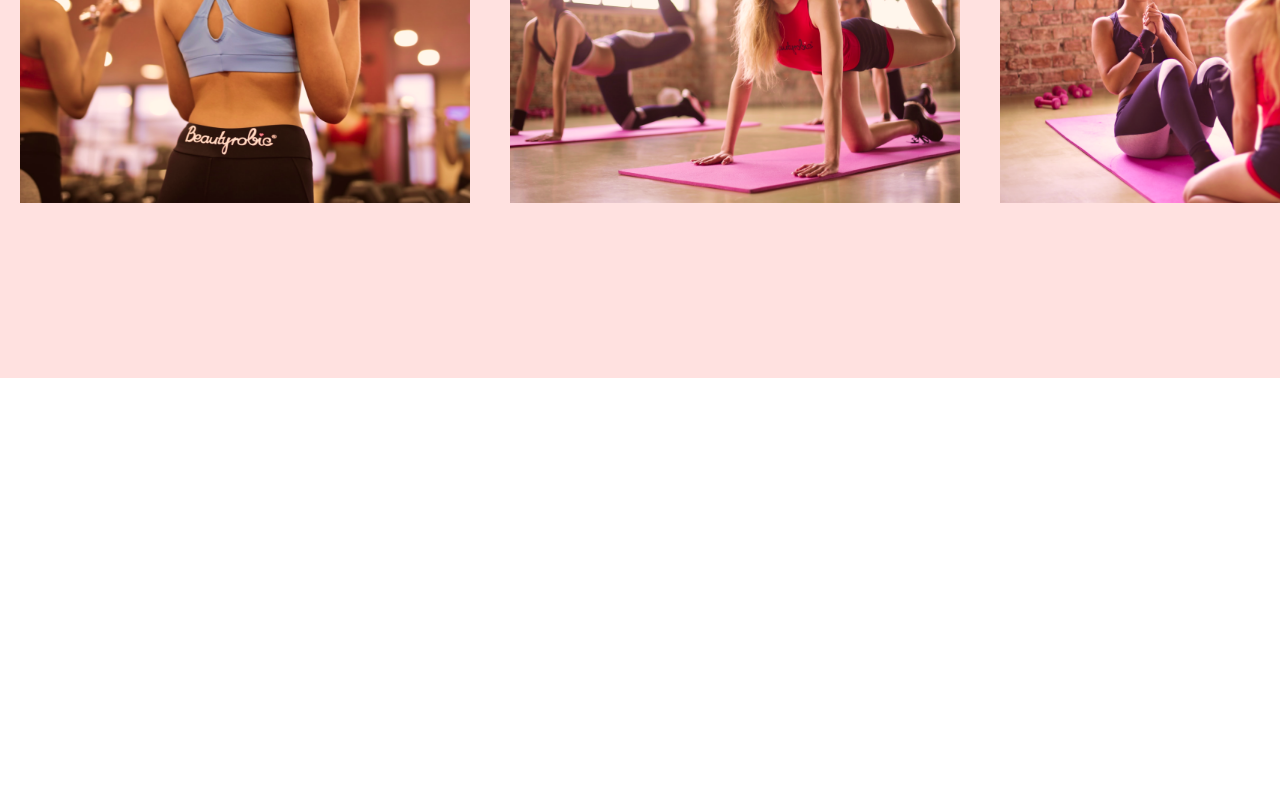
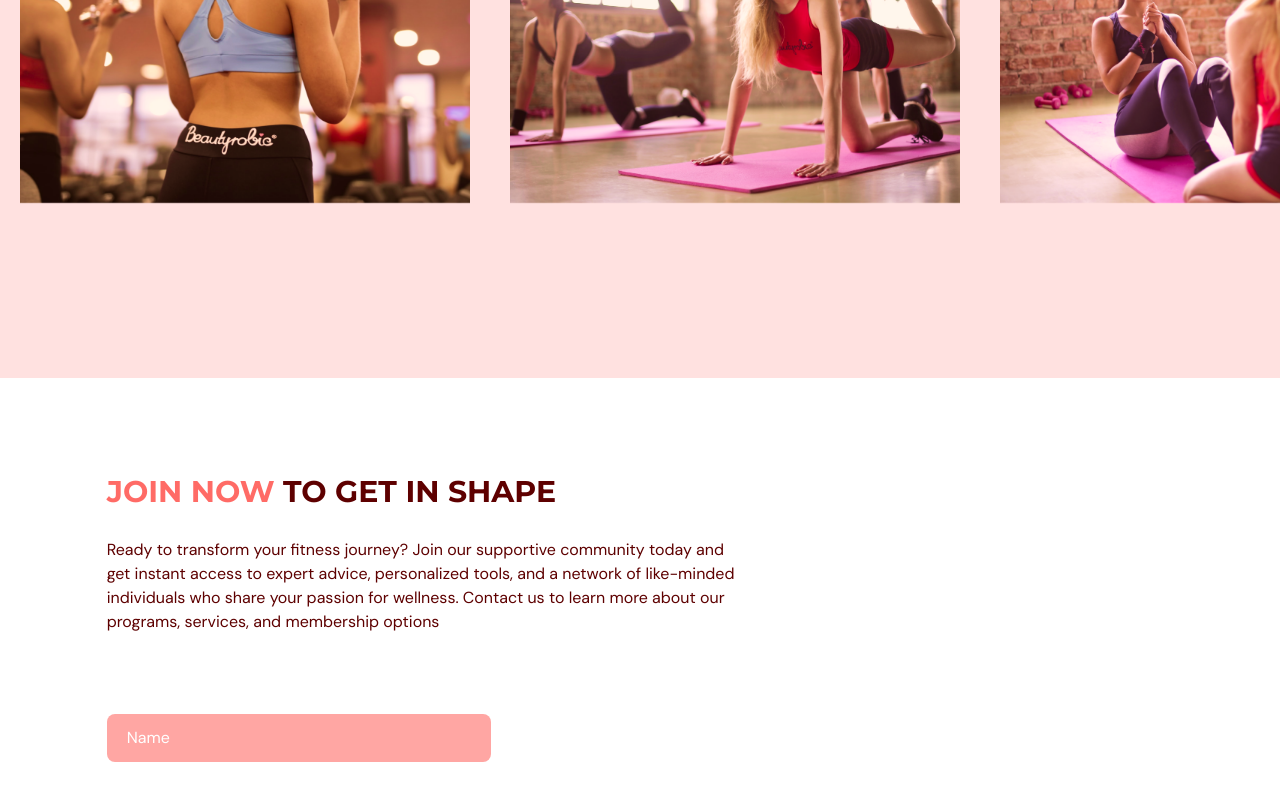
Before and after one commit to seunosinowo/GymPal, a React (Vite) app: page / in a window 1280 px wide. Shown: the part 2660-3460 px from the top of the page. Before the commit the page ends 3038 px from the top, so only its background shows below. Built offline with nearby package versions, Linux system fonts and the light colour scheme.

Commit message:
Validating Contact Form

```diff
--- a/package.json
+++ b/package.json
@@ -16,7 +16,8 @@
     "framer-motion": "^11.16.0",
     "react": "^18.3.1",
     "react-anchor-link-smooth-scroll": "^1.0.12",
-    "react-dom": "^18.3.1"
+    "react-dom": "^18.3.1",
+    "react-hook-form": "^7.54.2"
   },
   "devDependencies": {
     "@eslint/js": "^9.17.0",
--- a/src/App.tsx
+++ b/src/App.tsx
@@ -4,6 +4,7 @@ import { SelectedPage } from "@/shared/types";
 import Home from "@/scenes/home/Home";
 import Benefits from "@/scenes/benefits";
 import OurClasses from "@/scenes/OurClasses/OurClasses";
+import ContactUS from "@/scenes/ContactUS/ContactUS";
 
 
 function App() {
@@ -35,6 +36,7 @@ function App() {
       <Home setSelectedPage={setSelectedPage}/>
       <Benefits setSelectedPage={setSelectedPage}/>
       <OurClasses setSelectedPage={setSelectedPage} />
+      <ContactUS setSelectedPage={setSelectedPage} />
 
   </div>
   )
--- /dev/null
+++ b/src/scenes/ContactUS/ContactUS.tsx
@@ -0,0 +1,97 @@
+import { SelectedPage } from "@/shared/types";
+import { motion } from "framer-motion";
+import { useForm } from "react-hook-form";
+import ContactUsPageGraphic from "@/assets/ContactUsPageGraphic.png"
+import HText from "@/shared/HText";
+
+
+type Props = {
+    setSelectedPage: (value: SelectedPage) => void;
+}
+
+const ContactUS = ({setSelectedPage}: Props) => {
+    const inputStyles = `w-full rounded-lg bg-primary-300 px-5 py-3 placeholder-white`
+
+    const {
+        register,
+        trigger,
+        formState: { errors }
+    } = useForm();
+
+    const onSubmit = async (e: any) => {
+        const isValid = await trigger();
+        if(!isValid){
+            e.preventDefault();
+        }
+    }
+
+  return <section id="contactus"
+  className="mx-auto w-5/6 pt-24 pb-32">
+    <motion.div onViewportEnter={() => setSelectedPage(SelectedPage.ContactUs)}>
+        {/* Header */}
+        <motion.div
+            className="md:w-3/5"
+            initial = "hidden"
+            whileInView="visible"
+            viewport={{once: true, amount: 0.5}}
+            transition={{duration: 0.5}}
+            variants={{
+                hidden: {opacity: 0, x: -50},
+                visible: {opacity: 1, x: 0},
+            }}
+        >
+            <HText>
+                <span className="text-primary-500">JOIN NOW</span> TO GET IN SHAPE
+            </HText>
+
+            <p className="my-7">
+                Ready to transform your fitness journey? Join our supportive community today and get instant
+                access to expert advice, personalized tools, and a network of like-minded individuals who share
+                your passion for wellness. Contact us to learn more about our programs, services,
+                and membership options
+            </p>
+
+            {/* Form & Image */}
+            <div className="mt-10 justify-between gap-8 md:flex">
+                <motion.div
+                    className="mt-10 basis-3/5 md:mt-10"
+                    initial = "hidden"
+                    whileInView = "visible"
+                    viewport = {{once: true, amount: 0.5}}
+                    transition = {{duration: 0.5}}
+                    variants = {{
+                        hidden: {opacity: 0, y: 50},
+                        visible: {opacity: 1, y:0}
+                    }}
+                    >
+                    <form target="_blank"
+                        onSubmit = {onSubmit}
+                        action="https://formsubmit.co/oluwaseunpaul98@gmail.com"
+                        method="POST"
+                    >
+                        <input
+                            className = {inputStyles}
+                            type="text"
+                            placeholder="Name"
+                            {...register("name", {
+                                required: true,
+                                maxLength: 100,
+                            })}
+                        />
+                        {errors.name && (
+                            <p className="mt-1 text-primary-500">
+                                {errors.name.type === "required" && "This field is required"}
+                                {errors.name.type === "maxLength" && "This field is required"}
+                            </p>
+                        )}
+                    </form>
+                </motion.div>
+            </div>
+
+        </motion.div>
+
+    </motion.div>
+  </section>
+}
+
+export default ContactUS
--- a/src/scenes/OurClasses/OurClasses.tsx
+++ b/src/scenes/OurClasses/OurClasses.tsx
@@ -60,7 +60,7 @@ const OurClasses = ({setSelectedPage} : Props) => {
       <motion.div
         className='mx-auto w-5/6'
       >
-        <div className='w-3/5'>
+        <div className='lg:w-3/5 w-full'>
           <HText>Progress Tracking</HText>
 
           <p className='py-5'>
--- a/src/shared/types.ts
+++ b/src/shared/types.ts
@@ -2,7 +2,7 @@ export enum SelectedPage {
   Home = "home",
   Benefits = "benefits",
   OurClasses = "ourclasses",
-  ContactUs = "contact Us",
+  ContactUs = "contactUs",
 }
 
 export interface BenefitType{
```
Also changed, not shown: 1 other file (tests, documents, lock files or other folders).
